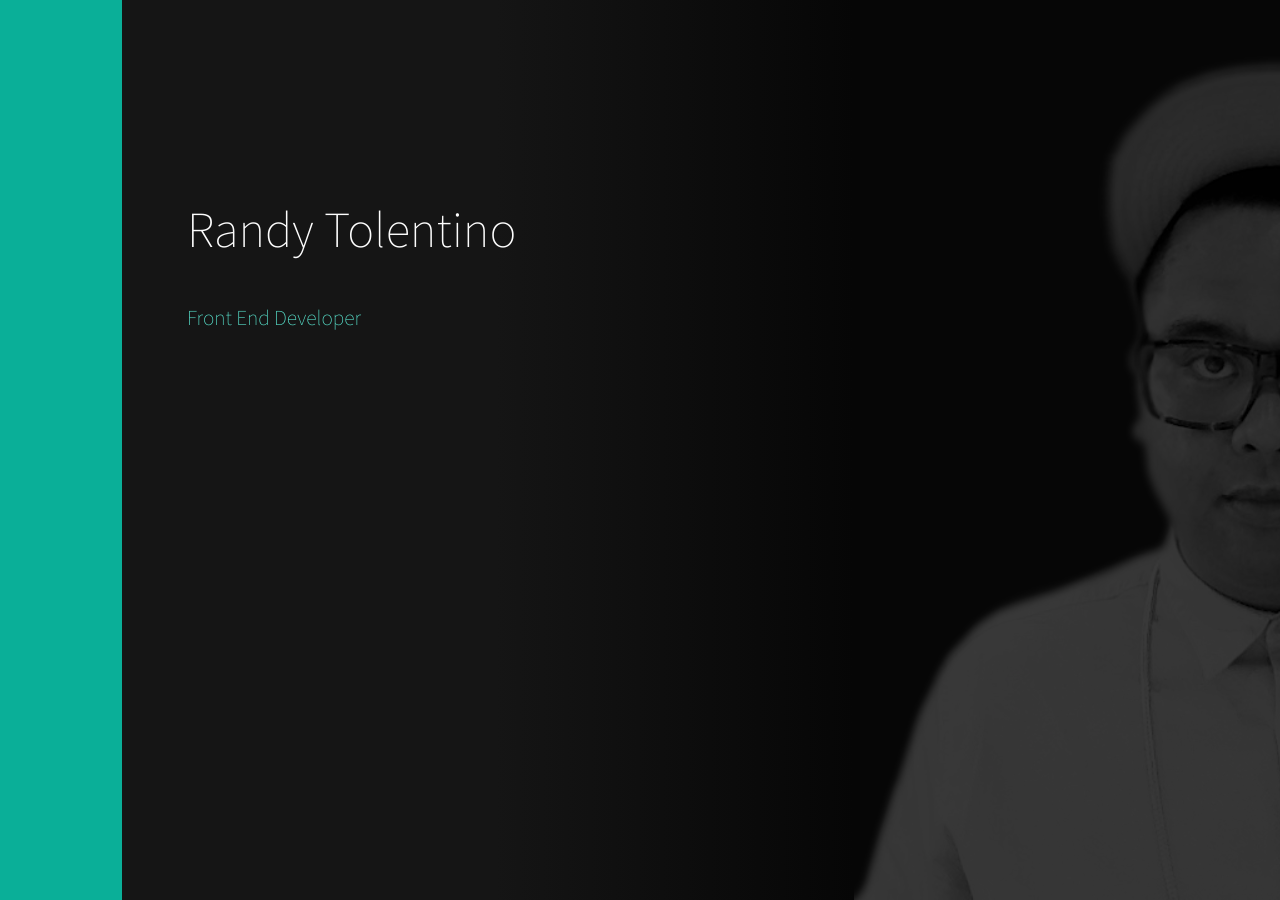
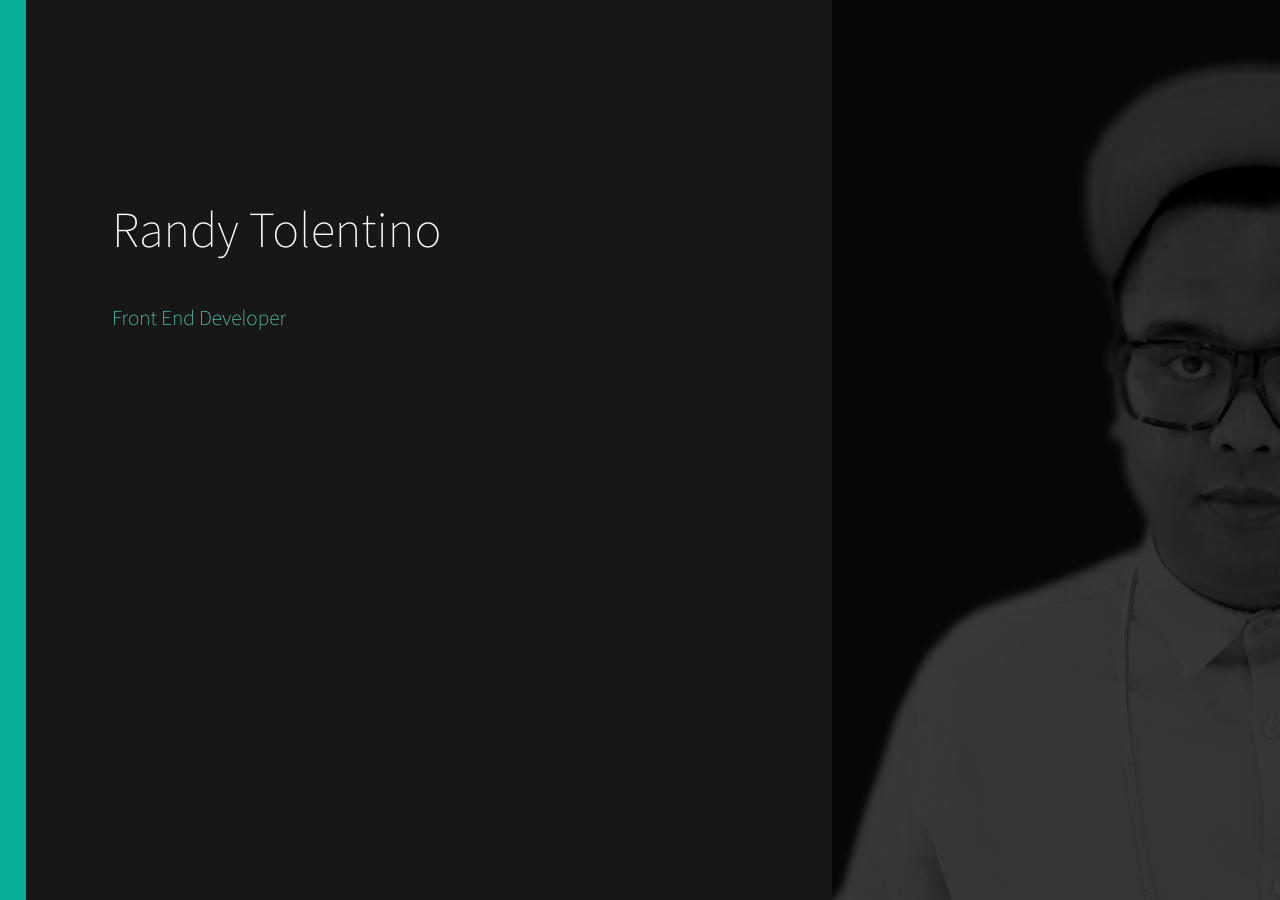
Before and after one commit to techtolentino/digital-card, a Jekyll site: the page built from index.html, in a window 1280 px wide. Built offline with Jekyll 4.4.1, drawn with Linux system fonts in a browser that asks for light colours.

Commit message:
home good

```diff
--- a/_sass/_home.scss
+++ b/_sass/_home.scss
@@ -2,11 +2,11 @@
     color: #FDFDFD;
     display: flex;
     justify-content: space-between;
-    background: black;
+    background: #171717;
     min-height: 100vh;
 
     &--accent {
-        width: 10%;
+        width: 2%;
         background-color: #0AAF98;
     }
 
@@ -19,11 +19,7 @@
     }
 
     &--content {
-        background: #151515;
-        background: -moz-linear-gradient(left,  #151515 0%, #151515 51%, #060606 100%);
-        background: -webkit-linear-gradient(left,  #151515 0%,#151515 51%,#060606 100%);
-        background: linear-gradient(to right,  #151515 0%,#151515 51%,#060606 100%);
-        filter: progid:DXImageTransform.Microsoft.gradient( startColorstr='#151515', endColorstr='#060606',GradientType=1 );
+        background-color: #171717;
         width: 55%;
         padding: 0 2em;
     }
@@ -32,5 +28,25 @@
 @include media-query($medium-screen) {
     .home {
         flex-direction: column;
+        justify-content: initial;
+
+        &--accent {
+            width: 100%;
+            height: 10px;
+        }
+
+        &--block {
+            flex-shrink: 1;
+            width: 100%;
+            background-color: #070707;
+        }
+
+        &--content {
+            background-image: url('../assets/randy-2016-bw.png');
+            width: 100%;
+            flex-grow: 1;
+            background-size: cover;
+        }
+
     }
 }
```
